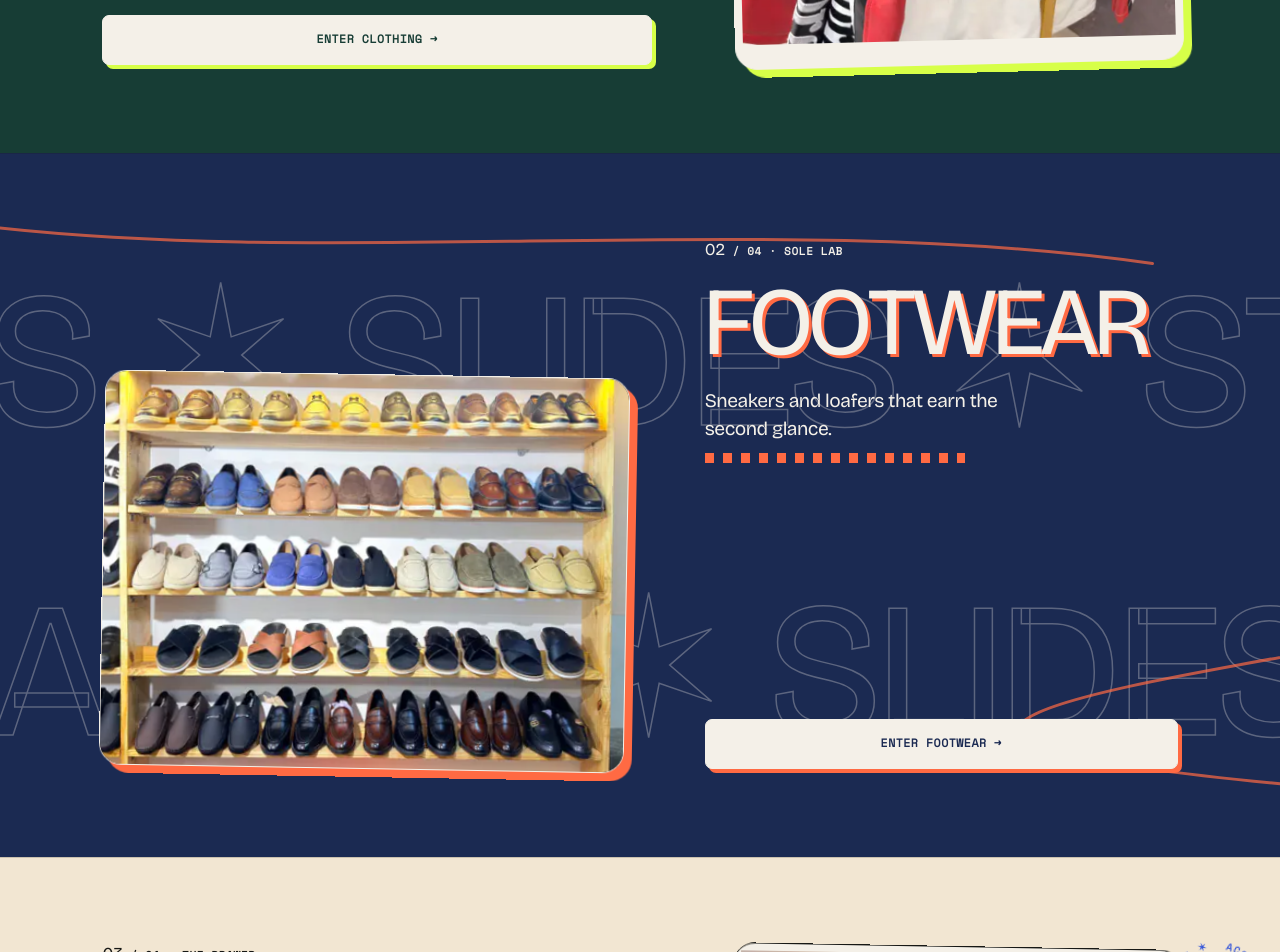
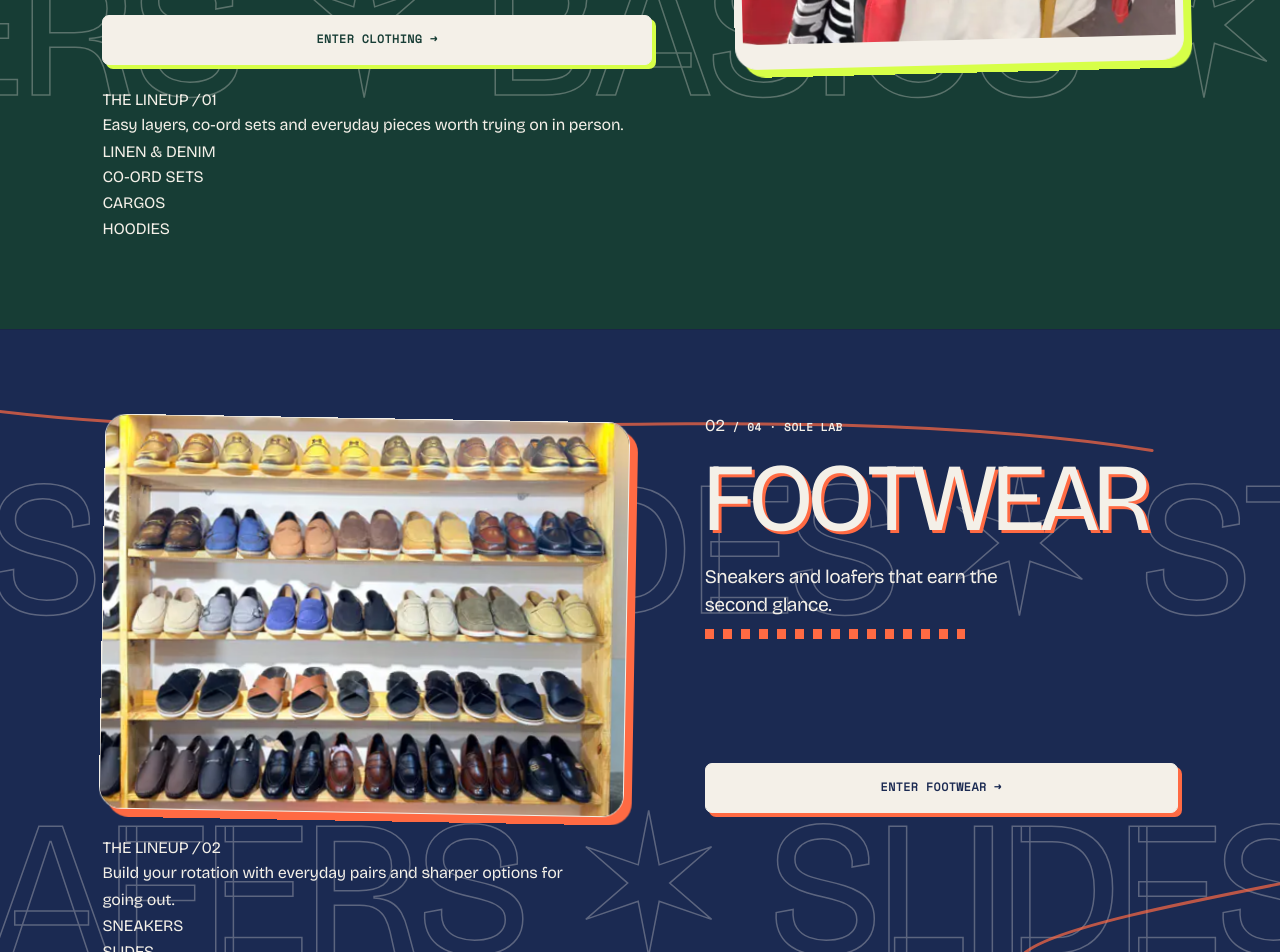
Before and after one commit to faisalahmad7/GEN-Z-store-landing-page, a React (Vite) app: page / in a window 1280 px wide. Shown: the part 3560-4512 px from the top of the page. Built offline with nearby package versions, Linux system fonts and the light colour scheme; a web font is replaced by a local one.

Commit message:
Add editorial product details to desktop home cards

```diff
--- a/src/pages/Hub.tsx
+++ b/src/pages/Hub.tsx
@@ -21,6 +21,25 @@ const TRUST = [
   { n: '03', h: 'FOUR ROOMS', p: 'Clothing, footwear, accessories and perfumes, all under one roof in Kondhwa.' },
 ]
 const STRING = [18, 52, 30, 62] // how far each tag hangs (px)
+
+const ROOM_DETAILS: Record<string, { intro: string; items: string[] }> = {
+  clothing: {
+    intro: 'Easy layers, co-ord sets and everyday pieces worth trying on in person.',
+    items: ['LINEN & DENIM', 'CO-ORD SETS', 'CARGOS', 'HOODIES'],
+  },
+  footwear: {
+    intro: 'Build your rotation with everyday pairs and sharper options for going out.',
+    items: ['SNEAKERS', 'SLIDES', 'LOAFERS', 'DRESS SHOES'],
+  },
+  accessories: {
+    intro: 'The finishing touches that pull a look together without trying too hard.',
+    items: ['SUNGLASSES', 'STREET SOCKS', 'PRAYER CAPS'],
+  },
+  perfumes: {
+    intro: 'Browse attars and masculine fragrances, then ask the team for help finding your scent.',
+    items: ['ATTARS', 'MASCULINE SCENTS', 'LONG-LASTING FRAGRANCES'],
+  },
+}
 
 // The shop's own wall sign says "IT'S TIME TO LEVEL UP"; it is sharp in one of the accessories photos.
 function LevelUp() {
@@ -152,6 +171,11 @@ export default function Hub() {
               <small className="rm"><b>0{i + 1}</b> / 04 · {c.hero.toUpperCase()}</small>
               <h2 className="rw" aria-label={c.word}><Wiggle text={c.word} /></h2>
               <p className="rl">{c.line}</p>
+              <div className="room-details" aria-label={`Highlights in ${c.word}`}>
+                <span className="rd-kicker">THE LINEUP <i aria-hidden="true">/</i> 0{i + 1}</span>
+                <p>{ROOM_DETAILS[c.id].intro}</p>
+                <ul>{ROOM_DETAILS[c.id].items.map((item) => <li key={item}>{item}</li>)}</ul>
+              </div>
               <figure className={'rp' + (ph ? '' : ' nop')} data-tilt>{ph ? <Photo p={ph} alt={c.word.toLowerCase() + ' at GEN-Z'} sizes="(min-width:800px) 40vw, 80vw" gallery={c.id === 'footwear' && f6 ? list.map((x) => (x === f6 ? ph : x)) : list} /> : <I />}</figure>
               <Link to={'/' + c.id} className="btn rb">ENTER {c.word} →</Link>
             </article>
```
